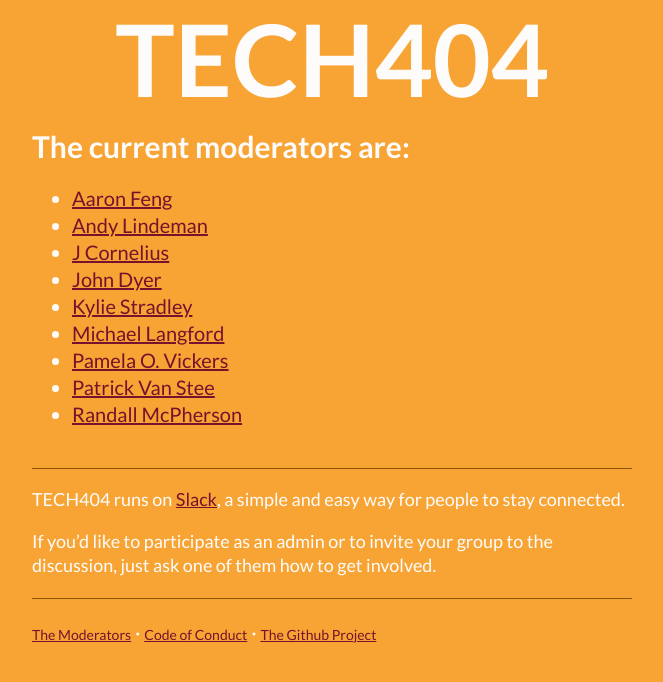
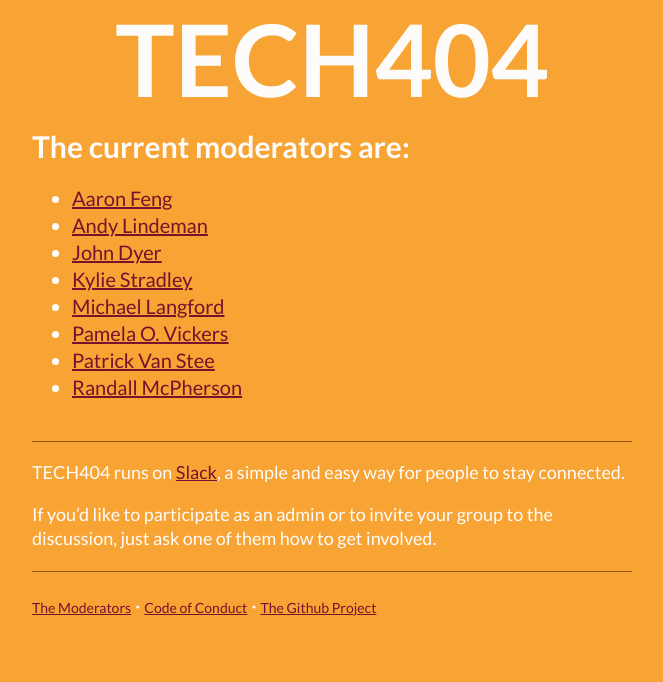
Before and after one commit to tech404/tech404.github.io, a Jekyll site: the page built from moderators/index.html, in a window 1280 px wide. Shown: the top 682 px of the page, without its empty margins (308-971 px from the left). Built offline with Jekyll 4.4.1, drawn with Linux system fonts in a browser that asks for light colours; nearby versions of some CDN libraries.

Commit message:
Update admins.yml

```diff
--- a/_data/admins.yml
+++ b/_data/admins.yml
@@ -4,9 +4,6 @@
 - name: Andy Lindeman
   email:
   twitter: alindeman
-- name: J Cornelius
-  email: jc@ninelabs.com
-  twitter: jc
 - name: John Dyer
   email:
   twitter: thedyers
```
